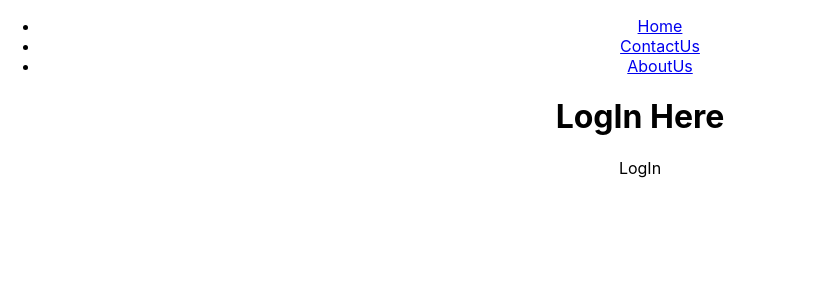
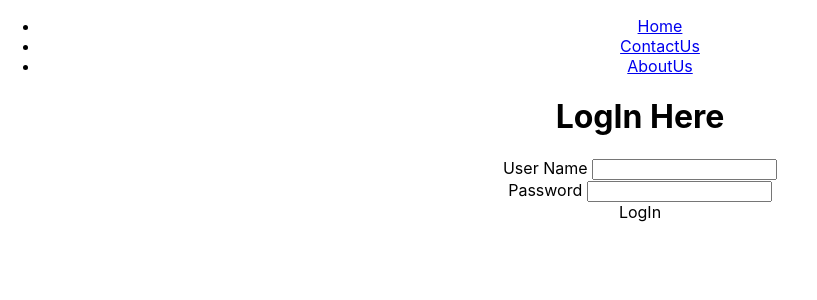
Before and after one commit to mbandara1/IT3133_Day8, a React (Create React App) app in the folder day8/: page / in a window 1280 px wide. Shown: the top 300 px of the page, without its empty margins (0-817 px from the left). Built offline with nearby package versions, Linux system fonts and the light colour scheme.

Commit message:
input fields added to login

```diff
--- a/day8/src/components/LogIn.js
+++ b/day8/src/components/LogIn.js
@@ -7,6 +7,9 @@ export default function LogIn(params) {
     return(
         <div>
             <h1>LogIn Here</h1>
+            User Name <input type="text"></input><br></br>
+            Password <input type="password"></input><br></br>
+
             <botton onClick={authentication}>LogIn</botton>
         </div>
     )
```
